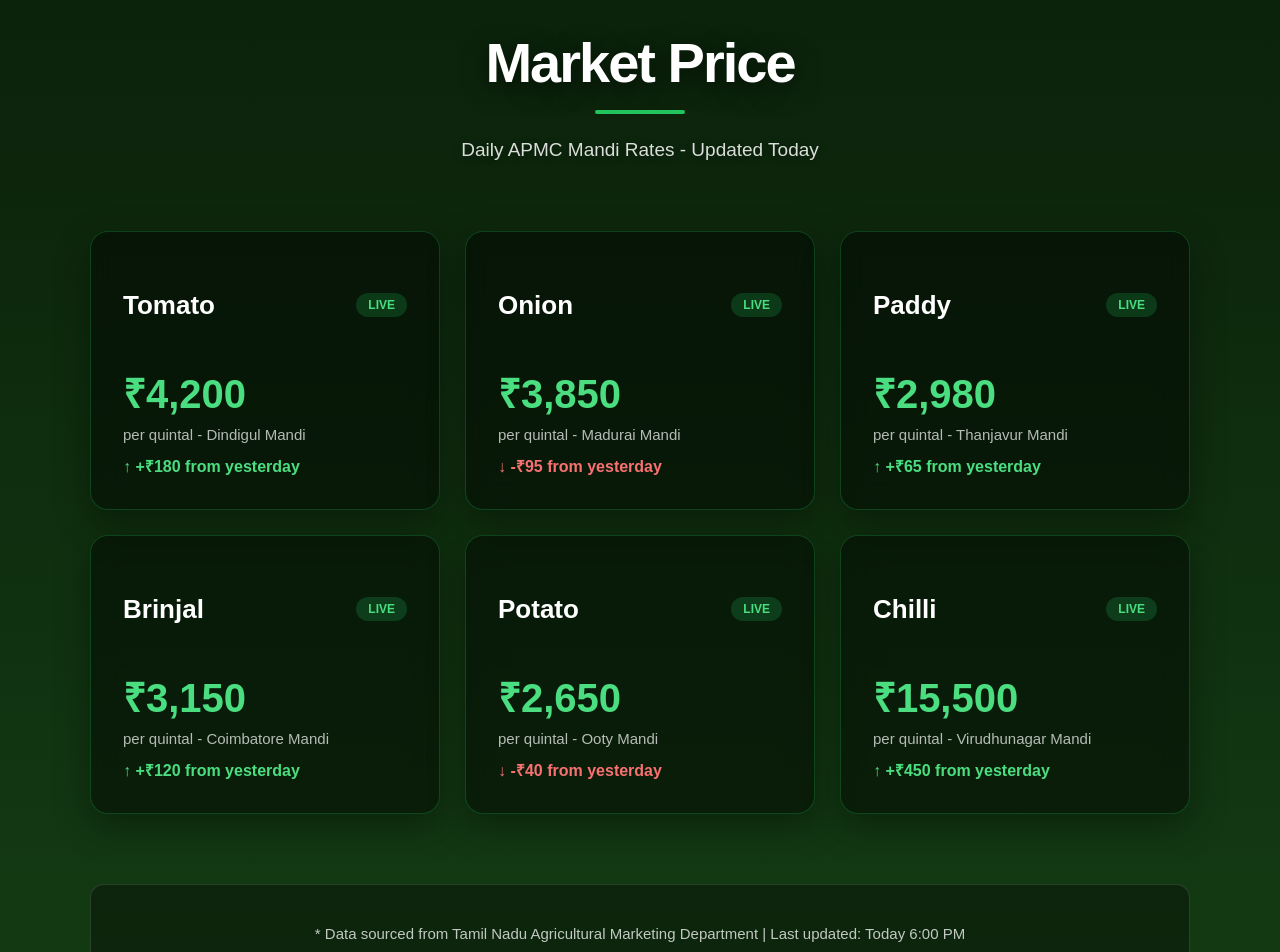
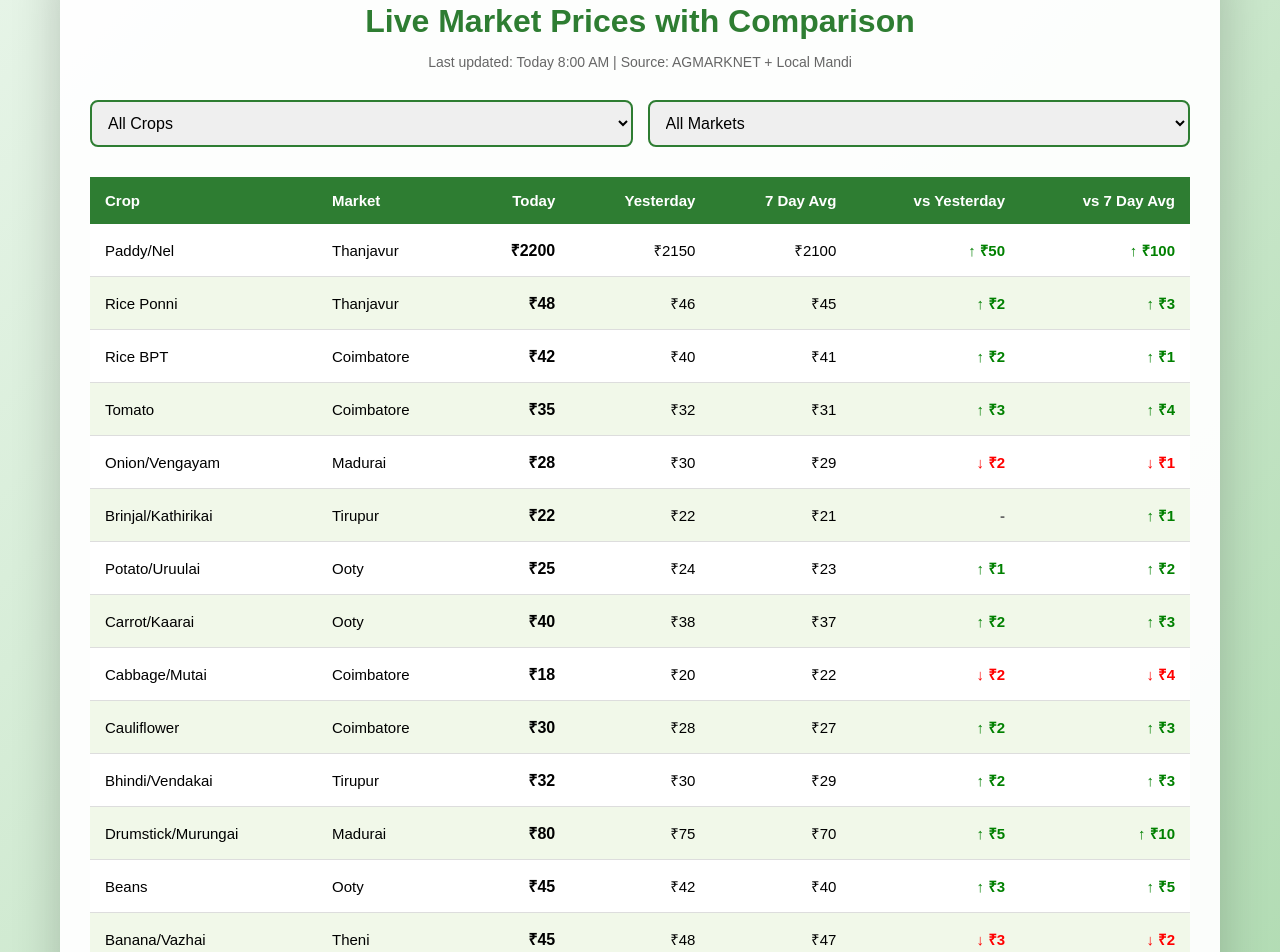
Before and after one commit to abinayasrik24-max/farmer---app, a Next.js app: page /market-price in a window 1280 px wide. Shown: the part 180-1132 px from the top of the page. Built offline with nearby package versions, Linux system fonts and the light colour scheme.

Commit message:
Market price light green theme

```diff
--- a/src/app/market-price/page.tsx
+++ b/src/app/market-price/page.tsx
@@ -1,119 +1,157 @@
-export default function MarketPage() {
+'use client';
+import { useState } from 'react';
+
+const priceData = [
+  // Cereals - Paddy
+  { crop: 'Paddy/Nel', market: 'Thanjavur', today: 2200, yesterday: 2150, weekAvg: 2100, type: 'Cereal' },
+  { crop: 'Rice Ponni', market: 'Thanjavur', today: 48, yesterday: 46, weekAvg: 45, type: 'Cereal' },
+  { crop: 'Rice BPT', market: 'Coimbatore', today: 42, yesterday: 40, weekAvg: 41, type: 'Cereal' },
+
+  // Vegetables - More
+  { crop: 'Tomato', market: 'Coimbatore', today: 35, yesterday: 32, weekAvg: 31, type: 'Vegetable' },
+  { crop: 'Onion/Vengayam', market: 'Madurai', today: 28, yesterday: 30, weekAvg: 29, type: 'Vegetable' },
+  { crop: 'Brinjal/Kathirikai', market: 'Tirupur', today: 22, yesterday: 22, weekAvg: 21, type: 'Vegetable' },
+  { crop: 'Potato/Uruulai', market: 'Ooty', today: 25, yesterday: 24, weekAvg: 23, type: 'Vegetable' },
+  { crop: 'Carrot/Kaarai', market: 'Ooty', today: 40, yesterday: 38, weekAvg: 37, type: 'Vegetable' },
+  { crop: 'Cabbage/Mutai', market: 'Coimbatore', today: 18, yesterday: 20, weekAvg: 22, type: 'Vegetable' },
+  { crop: 'Cauliflower', market: 'Coimbatore', today: 30, yesterday: 28, weekAvg: 27, type: 'Vegetable' },
+  { crop: 'Bhindi/Vendakai', market: 'Tirupur', today: 32, yesterday: 30, weekAvg: 29, type: 'Vegetable' },
+  { crop: 'Drumstick/Murungai', market: 'Madurai', today: 80, yesterday: 75, weekAvg: 70, type: 'Vegetable' },
+  { crop: 'Beans', market: 'Ooty', today: 45, yesterday: 42, weekAvg: 40, type: 'Vegetable' },
+
+  // Fruits
+  { crop: 'Banana/Vazhai', market: 'Theni', today: 45, yesterday: 48, weekAvg: 47, type: 'Fruit' },
+  { crop: 'Coconut/Thengai', market: 'Pollachi', today: 35, yesterday: 33, weekAvg: 32, type: 'Fruit' },
+];
+
+export default function MarketPricePage() {
+  const [cropType, setCropType] = useState('All');
+  const [market, setMarket] = useState('All');
+
+  const filtered = priceData.filter(item => {
+    if (cropType !== 'All' && item.type !== cropType) return false;
+    if (market !== 'All' && item.market !== market) return false;
+    return true;
+  });
+
   return (
     <div style={{
+      background: 'linear-gradient(135deg, #e8f5e9 0%, #c8e6c9 50%, #a5d6a7 100%)', // Light green theme only
       minHeight: '100vh',
-      background: 'linear-gradient(180deg, #0a1f0a 0%, #143d14 100%)', // Dark green solid
-      padding: '90px 40px',
-      color: 'white'
+      padding: '40px 20px'
     }}>
+
       <div style={{
+        background: 'rgba(255,255,255,0.95)',
+        padding: '40px 30px',
+        borderRadius: '20px',
         maxWidth: '1100px',
-        margin: '0 auto'
+        margin: '0 auto',
+        boxShadow: '0 15px 50px rgba(0,0,0,0.2)'
       }}>
 
-        {/* Header */}
-        <div style={{textAlign: 'center', marginBottom: '70px'}}>
-          <h1 style={{
-            fontSize: '56px',
-            fontWeight: '800',
-            color: 'white',
-            marginBottom: '15px',
-            letterSpacing: '-2px',
-            textShadow: '0 6px 25px rgba(0,0,0,0.6)'
-          }}>
-            Market Price
-          </h1>
-          <div style={{
-            width: '90px',
-            height: '4px',
-            background: '#22c55e',
-            margin: '0 auto 25px',
-            borderRadius: '2px'
-          }}></div>
-          <p style={{
-            fontSize: '19px',
-            color: 'rgba(255, 255, 255, 0.85)',
-            textShadow: '0 2px 8px rgba(0,0,0,0.4)'
-          }}>
-            Daily APMC Mandi Rates - Updated Today
-          </p>
+        <h1 style={{color: '#2e7d32', fontSize: '32px', marginBottom: '10px', textAlign: 'center'}}>
+          Live Market Prices with Comparison
+        </h1>
+        <p style={{color: '#666', textAlign: 'center', marginBottom: '30px', fontSize: '14px'}}>
+          Last updated: Today 8:00 AM | Source: AGMARKNET + Local Mandi
+        </p>
+
+        {/* Filter */}
+        <div style={{display: 'flex', gap: '15px', marginBottom: '30px', flexWrap: 'wrap'}}>
+          <select value={cropType} onChange={(e) => setCropType(e.target.value)}
+            style={{padding: '12px', borderRadius: '8px', border: '2px solid #2e7d32', flex: 1, minWidth: '150px', fontSize: '16px'}}>
+            <option value="All">All Crops</option>
+            <option value="Vegetable">Vegetables</option>
+            <option value="Cereal">Cereals/Paddy</option>
+            <option value="Fruit">Fruits</option>
+          </select>
+
+          <select value={market} onChange={(e) => setMarket(e.target.value)}
+            style={{padding: '12px', borderRadius: '8px', border: '2px solid #2e7d32', flex: 1, minWidth: '150px', fontSize: '16px'}}>
+            <option value="All">All Markets</option>
+            <option value="Tirupur">Tirupur</option>
+            <option value="Coimbatore">Coimbatore</option>
+            <option value="Madurai">Madurai</option>
+            <option value="Thanjavur">Thanjavur</option>
+            <option value="Ooty">Ooty</option>
+            <option value="Pollachi">Pollachi</option>
+          </select>
         </div>
 
-        {/* Price Table/Cards */}
-        <div style={{
-          display: 'grid',
-          gridTemplateColumns: 'repeat(auto-fit, minmax(300px, 1fr))',
-          gap: '25px'
-        }}>
+        {/* Price Comparison Table */}
+        <div style={{overflowX: 'auto', marginBottom: '40px'}}>
+          <table style={{width: '100%', borderCollapse: 'collapse', fontSize: '15px'}}>
+            <thead>
+              <tr style={{background: '#2e7d32', color: 'white'}}>
+                <th style={{padding: '15px', textAlign: 'left'}}>Crop</th>
+                <th style={{padding: '15px', textAlign: 'left'}}>Market</th>
+                <th style={{padding: '15px', textAlign: 'right'}}>Today</th>
+                <th style={{padding: '15px', textAlign: 'right'}}>Yesterday</th>
+                <th style={{padding: '15px', textAlign: 'right'}}>7 Day Avg</th>
+                <th style={{padding: '15px', textAlign: 'right'}}>vs Yesterday</th>
+                <th style={{padding: '15px', textAlign: 'right'}}>vs 7 Day Avg</th>
+              </tr>
+            </thead>
+            <tbody>
+              {filtered.map((item, i) => {
+                const vsYesterday = item.today - item.yesterday;
+                const vsWeekAvg = item.today - item.weekAvg;
 
-          {[
-            {crop: 'Tomato', price: '₹4,200', mandi: 'Dindigul', change: '+₹180', up: true},
-            {crop: 'Onion', price: '₹3,850', mandi: 'Madurai', change: '-₹95', up: false},
-            {crop: 'Paddy', price: '₹2,980', mandi: 'Thanjavur', change: '+₹65', up: true},
-            {crop: 'Brinjal', price: '₹3,150', mandi: 'Coimbatore', change: '+₹120', up: true},
-            {crop: 'Potato', price: '₹2,650', mandi: 'Ooty', change: '-₹40', up: false},
-            {crop: 'Chilli', price: '₹15,500', mandi: 'Virudhunagar', change: '+₹450', up: true}
-          ].map((item, i) => (
-            <div key={i} style={{
-              background: 'rgba(0, 0, 0, 0.45)',
-              backdropFilter: 'blur(12px)',
-              padding: '32px',
-              borderRadius: '18px',
-              border: '1px solid rgba(34, 197, 94, 0.25)',
-              boxShadow: '0 12px 35px rgba(0,0,0,0.35)',
-              transition: 'transform 0.2s'
-            }}>
-              <div style={{
-                display: 'flex',
-                justifyContent: 'space-between',
-                alignItems: 'center',
-                marginBottom: '18px'
-              }}>
-                <h3 style={{fontSize: '26px', fontWeight: '700', color: 'white'}}>{item.crop}</h3>
-                <span style={{
-                  fontSize: '12px',
-                  background: 'rgba(34, 197, 94, 0.2)',
-                  color: '#4ade80',
-                  padding: '5px 12px',
-                  borderRadius: '15px',
-                  fontWeight: '600'
-                }}>LIVE</span>
-              </div>
+                const yText = vsYesterday > 0 ? `↑ ₹${vsYesterday}` : vsYesterday < 0 ? `↓ ₹${Math.abs(vsYesterday)}` : '-';
+                const wText = vsWeekAvg > 0 ? `↑ ₹${vsWeekAvg}` : vsWeekAvg < 0 ? `↓ ₹${Math.abs(vsWeekAvg)}` : '-';
 
-              <div style={{fontSize: '40px', fontWeight: '800', color: '#4ade80', marginBottom: '6px'}}>
-                {item.price}
-              </div>
+                const yColor = vsYesterday > 0 ? 'green' : vsYesterday < 0 ? 'red' : '#666';
+                const wColor = vsWeekAvg > 0 ? 'green' : vsWeekAvg < 0 ? 'red' : '#666';
 
-              <div style={{fontSize: '15px', color: 'rgba(255, 255, 255, 0.7)', marginBottom: '12px'}}>
-                per quintal - {item.mandi} Mandi
-              </div>
-
-              <div style={{
-                display: 'flex',
-                alignItems: 'center',
-                gap: '6px',
-                color: item.up ? '#4ade80' : '#f87171',
-                fontSize: '16px',
-                fontWeight: '600'
-              }}>
-                {item.up ? '↑' : '↓'} {item.change} from yesterday
-              </div>
-            </div>
-          ))}
-
+                return (
+                  <tr key={i} style={{borderBottom: '1px solid #ddd', background: i%2 ? '#f1f8e9' : 'white'}}>
+                    <td style={{padding: '15px', fontWeight: '500'}}>{item.crop}</td>
+                    <td style={{padding: '15px'}}>{item.market}</td>
+                    <td style={{padding: '15px', textAlign: 'right', fontWeight: 'bold', fontSize: '16px'}}>₹{item.today}</td>
+                    <td style={{padding: '15px', textAlign: 'right'}}>₹{item.yesterday}</td>
+                    <td style={{padding: '15px', textAlign: 'right'}}>₹{item.weekAvg}</td>
+                    <td style={{padding: '15px', textAlign: 'right', color: yColor, fontWeight: 'bold'}}>{yText}</td>
+                    <td style={{padding: '15px', textAlign: 'right', color: wColor, fontWeight: 'bold'}}>{wText}</td>
+                  </tr>
+                );
+              })}
+            </tbody>
+          </table>
         </div>
 
-        {/* Footer Note */}
+        {/* 7 Day Trend Chart */}
+        <div style={{marginBottom: '40px'}}>
+          <h3 style={{color: '#2e7d32', marginBottom: '15px'}}>7 Day Trend - Tomato Coimbatore</h3>
+          <div style={{display: 'flex', gap: '8px', alignItems: 'flex-end', height: '120px', paddingBottom: '20px'}}>
+            {[32, 30, 33, 31, 34, 32, 35].map((price, i) => (
+              <div key={i} style={{flex: 1, textAlign: 'center'}}>
+                <div style={{
+                  background: 'linear-gradient(to top, #4caf50, #2e7d32)',
+                  height: `${price * 3}px`,
+                  borderRadius: '4px 4px 0 0',
+                  position: 'relative'
+                }}>
+                  <span style={{position: 'absolute', top: '-25px', left: '50%', transform: 'translateX(-50%)', fontSize: '12px', fontWeight: 'bold'}}>₹{price}</span>
+                </div>
+                <span style={{fontSize: '10px', color: '#666'}}>Day {i+1}</span>
+              </div>
+            ))}
+          </div>
+        </div>
+
+        {/* Farmer Tip */}
         <div style={{
-          marginTop: '70px',
-          textAlign: 'center',
-          padding: '25px',
-          background: 'rgba(0, 0, 0, 0.35)',
-          borderRadius: '14px',
-          border: '1px solid rgba(255, 255, 255, 0.12)'
+          padding: '20px',
+          background: '#e8f5e9',
+          borderLeft: '5px solid #2e7d32',
+          borderRadius: '8px'
         }}>
-          <p style={{fontSize: '15px', color: 'rgba(255, 255, 255, 0.75)'}}>
-            * Data sourced from Tamil Nadu Agricultural Marketing Department | Last updated: Today 6:00 PM
+          <h3 style={{color: '#2e7d32', marginBottom: '10px'}}>Farmer Tip Today 🌱</h3>
+          <p style={{color: '#333', lineHeight: '1.8', fontSize: '16px'}}>
+            Paddy price 7 day avg ₹2100 kulla irundhu ippo ₹2200 ku pogudhu. Sell panna nalla time.
+            Drumstick 7 day avg vida ₹10 high - Tirupur demand strong.
+            Cabbage week avg vida ₹4 low, wait panalam.
           </p>
         </div>
 
```
